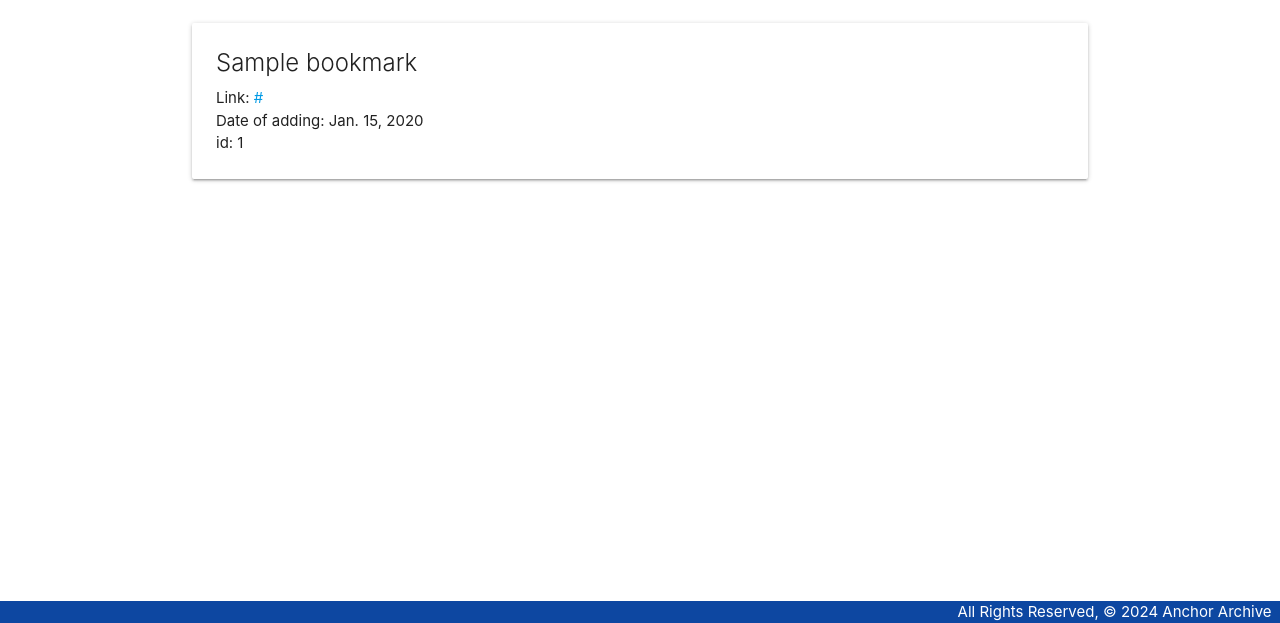
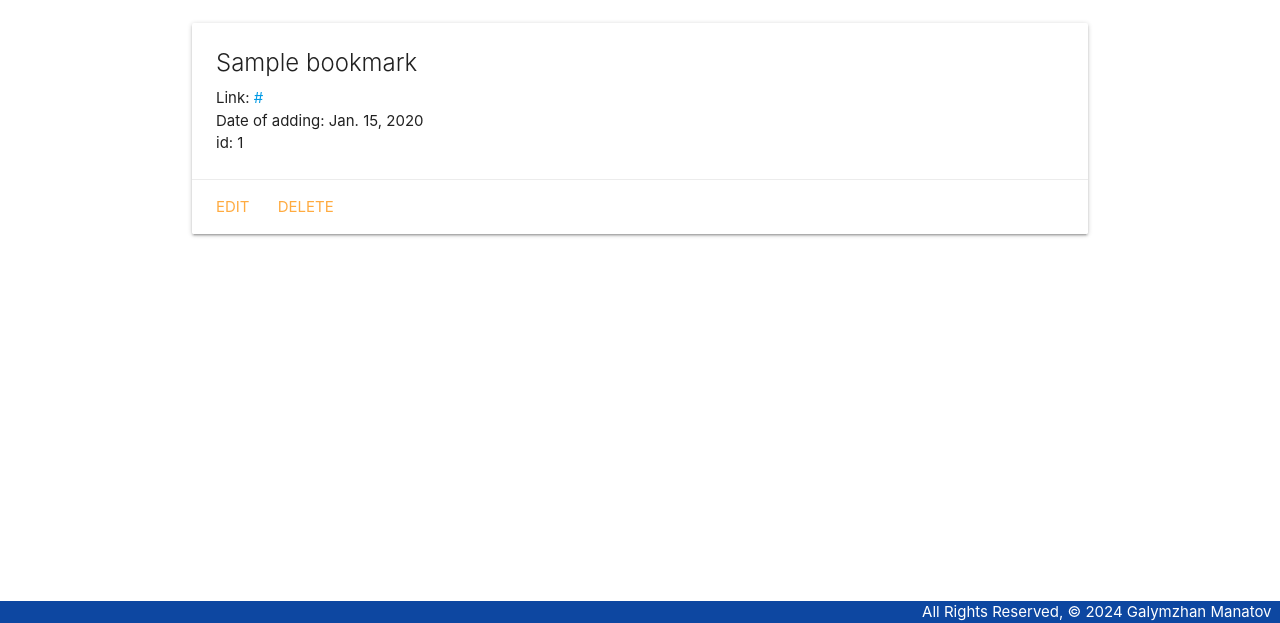
Before and after one commit to gmanatov/anchorarchive, a Django app: page /bookmarks/1/ in a window 1280 px wide. Shown: the part 177-800 px from the top of the page. Run offline with Django 5.2, Linux system fonts and the light colour scheme; tables that the repository leaves empty hold one stand-in row (values such as "Sample post").

Commit message:
full UPDATE functionality on bookmarks with redirect to the detail of bookmark

```diff
--- a/main_app/templates/base.html
+++ b/main_app/templates/base.html
@@ -29,7 +29,7 @@
     {% endblock %}
   </main>
   <footer class="page-footer blue darken-4">
-    <div class="right">All Rights Reserved, &copy; 2024 Anchor Archive &nbsp;</div>
+    <div class="right">All Rights Reserved, &copy; 2024 Galymzhan Manatov &nbsp;</div>
   </footer>
 </body>
 </html>
--- a/main_app/templates/bookmarks/detail.html
+++ b/main_app/templates/bookmarks/detail.html
@@ -10,6 +10,10 @@
         <p>Date of adding: {{ bookmark.date_created }}</p>
         <p>id:  {{ bookmark.id }}</p>
     </div>
+    <div class="card-action">
+        <a href="{% url 'bookmarks_update' bookmark.id %}">Edit</a>
+        <a href="{% url 'bookmarks_delete' bookmark.id %}">Delete</a>
+    </div>
 </div>
 
 {% endblock %}
--- a/main_app/urls.py
+++ b/main_app/urls.py
@@ -7,4 +7,6 @@ urlpatterns = [
     path('bookmarks/', views.bookmarks_index, name='index'),
     path('bookmarks/<int:bookmark_id>/', views.bookmarks_detail, name='detail'),
     path('bookmarks/create/', views.BookmarkCreate.as_view(), name='bookmarks_create'),
+    path('bookmarks/<int:pk>/update/', views.BookmarkUpdate.as_view(), name='bookmarks_update'),
+    path('bookmarks/<int:pk>/delete/', views.BookmarkDelete.as_view(), name='bookmarks_delete'),
 ]
--- a/main_app/views.py
+++ b/main_app/views.py
@@ -1,8 +1,6 @@
 from django.shortcuts import render
 from .models import Bookmark
-from django.views.generic.edit import CreateView
-
-# Create your views here.
+from django.views.generic.edit import CreateView, UpdateView, DeleteView
 
 def home(request):
     return render(request, 'home.html')
@@ -17,7 +15,6 @@ def bookmarks_index(request):
     })
 
 def bookmarks_detail(request, bookmark_id):
-    # we need to commuicate with the database here
     bookmark = Bookmark.objects.get(id=bookmark_id)
     return render(request, 'bookmarks/detail.html', {
         'bookmark': bookmark
@@ -26,6 +23,14 @@ def bookmarks_detail(request, bookmark_id):
 class BookmarkCreate(CreateView):
     model = Bookmark
     fields = '__all__'
+
+class BookmarkUpdate(UpdateView):
+    model = Bookmark
+    fields = ('title', 'url')
+
+class BookmarkDelete(DeleteView):
+    model = Bookmark
+    success_url = '/bookmarks/'
 
 
 
```
Also changed, not shown: main_app/templates/main_app/bookmark_form.html (+8 -1 lines).
